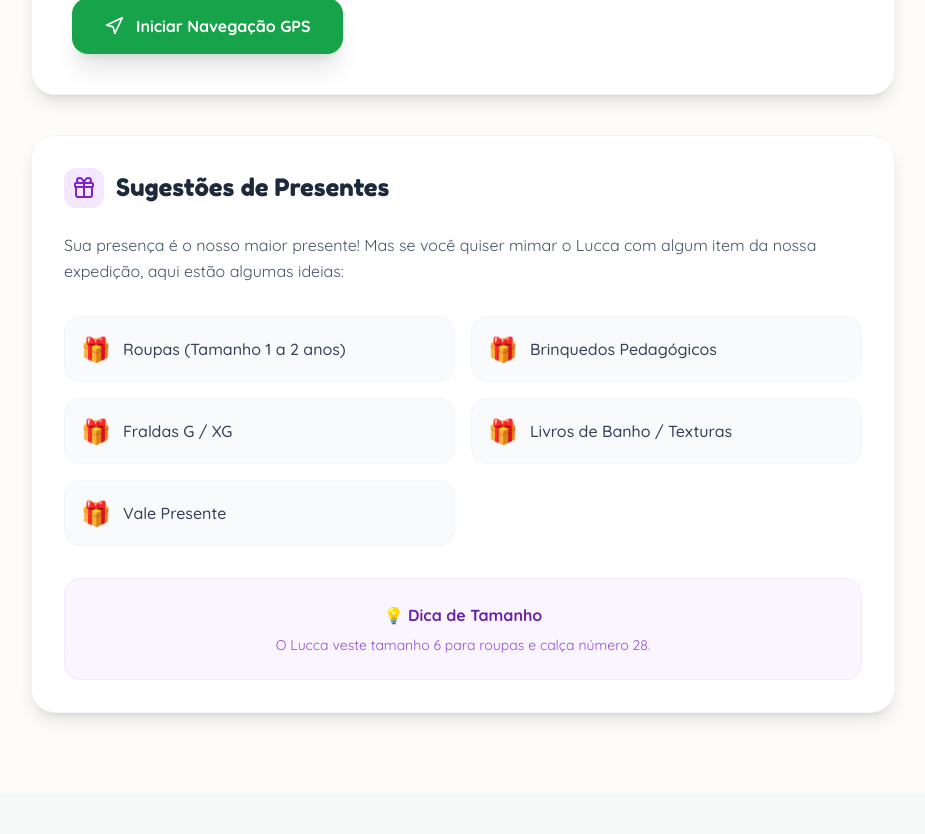
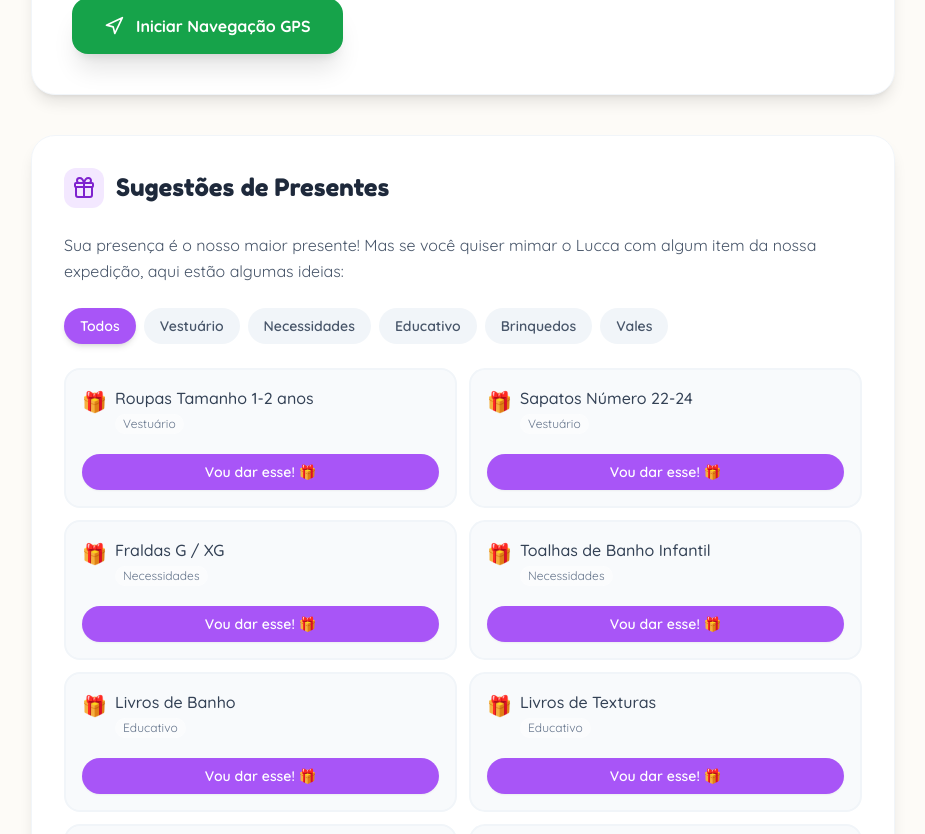
Before and after one commit to 0tiagooliveira/Aniversario-Lucca-Convite, a React (Vite) app: page / in a window 1280 px wide. Shown: the part 1960-2794 px from the top of the page, without its empty margins (177-1102 px from the left). Built offline with nearby package versions, Linux system fonts and the light colour scheme; grey boxes are pictures that could not be loaded.

Commit message:
Performance: loading screen, lazy loading de imagens, sistema de reserva de presentes com 26 opções e filtros por categoria

```diff
--- a/components/GiftList.tsx
+++ b/components/GiftList.tsx
@@ -1,9 +1,70 @@
 
-import React from 'react';
+import React, { useState, useEffect } from 'react';
 import { PARTY_DATA } from '../constants';
-import { Gift, ExternalLink } from 'lucide-react';
+import { Gift, ExternalLink, Check, X } from 'lucide-react';
 
 const GiftList: React.FC = () => {
+  const [gifts, setGifts] = useState(PARTY_DATA.giftList);
+  const [selectedGift, setSelectedGift] = useState<string | null>(null);
+  const [userName, setUserName] = useState('');
+  const [filterCategory, setFilterCategory] = useState<string>('Todos');
+
+  // Carregar presentes reservados do localStorage
+  useEffect(() => {
+    const saved = localStorage.getItem('giftReservations');
+    if (saved) {
+      const reservations = JSON.parse(saved);
+      setGifts(prev => prev.map(gift => ({
+        ...gift,
+        reservedBy: reservations[gift.id]
+      })));
+    }
+  }, []);
+
+  const categories = ['Todos', ...Array.from(new Set(gifts.map(g => g.category).filter(Boolean)))];
+
+  const filteredGifts = filterCategory === 'Todos'
+    ? gifts
+    : gifts.filter(g => g.category === filterCategory);
+
+  const reserveGift = (giftId: string) => {
+    if (!userName.trim()) {
+      alert('Por favor, digite seu nome!');
+      return;
+    }
+
+    const updated = gifts.map(g =>
+      g.id === giftId ? { ...g, reservedBy: userName } : g
+    );
+
+    setGifts(updated);
+
+    // Salvar no localStorage
+    const reservations: Record<string, string> = {};
+    updated.forEach(g => {
+      if (g.reservedBy) reservations[g.id] = g.reservedBy;
+    });
+    localStorage.setItem('giftReservations', JSON.stringify(reservations));
+
+    setSelectedGift(null);
+    setUserName('');
+  };
+
+  const cancelReservation = (giftId: string) => {
+    const updated = gifts.map(g =>
+      g.id === giftId ? { ...g, reservedBy: undefined } : g
+    );
+
+    setGifts(updated);
+
+    // Atualizar localStorage
+    const reservations: Record<string, string> = {};
+    updated.forEach(g => {
+      if (g.reservedBy) reservations[g.id] = g.reservedBy;
+    });
+    localStorage.setItem('giftReservations', JSON.stringify(reservations));
+  };
+
   return (
     <div className="bg-white rounded-3xl shadow-lg p-6 md:p-8 border border-slate-100">
       <div className="flex items-center gap-3 mb-6">
@@ -13,29 +74,125 @@ const GiftList: React.FC = () => {
         <h2 className="text-2xl font-display text-slate-800">Sugestões de Presentes</h2>
       </div>
 
-      <p className="text-slate-600 mb-8 leading-relaxed">
+      <p className="text-slate-600 mb-6 leading-relaxed">
         Sua presença é o nosso maior presente! Mas se você quiser mimar o Lucca com algum item da nossa expedição, aqui estão algumas ideias:
       </p>
 
-      <div className="grid sm:grid-cols-2 gap-4">
-        {PARTY_DATA.giftList.map((item) => (
-          <div key={item.id} className="flex items-center justify-between p-4 bg-slate-50 rounded-2xl border border-slate-100 hover:border-purple-200 transition-all">
-            <div className="flex items-center gap-3">
-              <span className="text-2xl">🎁</span>
-              <span className="font-medium text-slate-700">{item.name}</span>
+      {/* Filtro de Categorias */}
+      <div className="flex flex-wrap gap-2 mb-6">
+        {categories.map(cat => (
+          <button
+            key={cat}
+            onClick={() => setFilterCategory(cat)}
+            className={`px-4 py-2 rounded-full text-sm font-semibold transition-all ${
+              filterCategory === cat
+                ? 'bg-purple-500 text-white shadow-md'
+                : 'bg-slate-100 text-slate-600 hover:bg-slate-200'
+            }`}
+          >
+            {cat}
+          </button>
+        ))}
+      </div>
+
+      {/* Lista de Presentes */}
+      <div className="grid sm:grid-cols-2 gap-3">
+        {filteredGifts.map((item) => (
+          <div
+            key={item.id}
+            className={`p-4 rounded-2xl border-2 transition-all ${
+              item.reservedBy
+                ? 'bg-green-50 border-green-200'
+                : 'bg-slate-50 border-slate-100 hover:border-purple-200'
+            }`}
+          >
+            <div className="flex items-start justify-between gap-2 mb-2">
+              <div className="flex items-start gap-2 flex-1">
+                <span className="text-xl mt-0.5">
+                  {item.reservedBy ? '✅' : '🎁'}
+                </span>
+                <div className="flex-1">
+                  <span className="font-medium text-slate-700 block">{item.name}</span>
+                  {item.category && (
+                    <span className="text-xs text-slate-500 bg-white/50 px-2 py-0.5 rounded-full inline-block mt-1">
+                      {item.category}
+                    </span>
+                  )}
+                </div>
+              </div>
+              {item.link !== "#" && (
+                <a href={item.link} target="_blank" rel="noopener noreferrer" className="text-purple-500 hover:text-purple-700 mt-1">
+                  <ExternalLink size={16} />
+                </a>
+              )}
             </div>
-            {item.link !== "#" && (
-              <a href={item.link} className="text-purple-500 hover:text-purple-700">
-                <ExternalLink size={18} />
-              </a>
+
+            {item.reservedBy ? (
+              <div className="mt-3 flex items-center justify-between">
+                <p className="text-sm text-green-700 font-semibold">
+                  🎉 {item.reservedBy} vai dar esse!
+                </p>
+                <button
+                  onClick={() => cancelReservation(item.id)}
+                  className="text-red-500 hover:text-red-700 p-1"
+                  title="Cancelar reserva"
+                >
+                  <X size={16} />
+                </button>
+              </div>
+            ) : (
+              <button
+                onClick={() => setSelectedGift(item.id)}
+                className="mt-3 w-full bg-purple-500 hover:bg-purple-600 text-white py-2 px-4 rounded-full text-sm font-semibold transition-all shadow-sm hover:shadow-md"
+              >
+                Vou dar esse! 🎁
+              </button>
             )}
           </div>
         ))}
       </div>
 
+      {/* Modal de Confirmação */}
+      {selectedGift && (
+        <div className="fixed inset-0 z-50 flex items-center justify-center bg-black/50 backdrop-blur-sm p-4">
+          <div className="bg-white rounded-3xl p-6 md:p-8 max-w-md w-full shadow-2xl">
+            <h3 className="text-2xl font-bold text-slate-800 mb-4">Reservar Presente 🎁</h3>
+            <p className="text-slate-600 mb-6">
+              Digite seu nome para reservar este presente:
+            </p>
+            <input
+              type="text"
+              value={userName}
+              onChange={(e) => setUserName(e.target.value)}
+              placeholder="Seu nome"
+              className="w-full px-4 py-3 border-2 border-slate-200 rounded-2xl focus:border-purple-500 focus:outline-none mb-4"
+              autoFocus
+            />
+            <div className="flex gap-3">
+              <button
+                onClick={() => reserveGift(selectedGift)}
+                className="flex-1 bg-purple-500 hover:bg-purple-600 text-white py-3 px-6 rounded-full font-semibold transition-all shadow-md hover:shadow-lg flex items-center justify-center gap-2"
+              >
+                <Check size={20} />
+                Confirmar
+              </button>
+              <button
+                onClick={() => {
+                  setSelectedGift(null);
+                  setUserName('');
+                }}
+                className="flex-1 bg-slate-200 hover:bg-slate-300 text-slate-700 py-3 px-6 rounded-full font-semibold transition-all"
+              >
+                Cancelar
+              </button>
+            </div>
+          </div>
+        </div>
+      )}
+
       <div className="mt-8 p-6 bg-purple-50 rounded-2xl border border-purple-100 text-center">
         <p className="text-purple-800 font-bold mb-2">💡 Dica de Tamanho</p>
-        <p className="text-purple-700/80 text-sm">O Lucca veste tamanho 6 para roupas e calça número 28.</p>
+        <p className="text-purple-700/80 text-sm">O Lucca veste tamanho 1-2 anos para roupas e calça número 22-24.</p>
       </div>
     </div>
   );
--- /dev/null
+++ b/components/LoadingScreen.tsx
@@ -0,0 +1,21 @@
+import React from 'react';
+
+const LoadingScreen: React.FC = () => {
+  return (
+    <div className="fixed inset-0 z-[999] bg-[#5a7a4a] flex items-center justify-center">
+      <div className="text-center">
+        <div className="mb-6 animate-bounce">
+          <span className="text-8xl">🦁</span>
+        </div>
+        <h2 className="text-3xl font-display text-white mb-4">Safari do Lucca</h2>
+        <div className="flex gap-2 justify-center">
+          <div className="w-3 h-3 bg-orange-400 rounded-full animate-pulse"></div>
+          <div className="w-3 h-3 bg-orange-400 rounded-full animate-pulse delay-75"></div>
+          <div className="w-3 h-3 bg-orange-400 rounded-full animate-pulse delay-150"></div>
+        </div>
+      </div>
+    </div>
+  );
+};
+
+export default LoadingScreen;
--- a/constants.ts
+++ b/constants.ts
@@ -12,11 +12,32 @@ export const PARTY_DATA: PartyDetails = {
     mapUrl: "https://www.google.com/maps/search/?api=1&query=Rua+Marechal+Otávio+Saldanha+Mazza+6740+Curitiba"
   },
   giftList: [
-    { id: "1", name: "Roupas (Tamanho 1 a 2 anos)", link: "#" },
-    { id: "2", name: "Brinquedos Pedagógicos", link: "#" },
-    { id: "3", name: "Fraldas G / XG", link: "#" },
-    { id: "4", name: "Livros de Banho / Texturas", link: "#" },
-    { id: "5", name: "Vale Presente", link: "#" }
+    { id: "1", name: "Roupas Tamanho 1-2 anos", link: "#", category: "Vestuário" },
+    { id: "2", name: "Sapatos Número 22-24", link: "#", category: "Vestuário" },
+    { id: "3", name: "Fraldas G / XG", link: "#", category: "Necessidades" },
+    { id: "4", name: "Toalhas de Banho Infantil", link: "#", category: "Necessidades" },
+    { id: "5", name: "Livros de Banho", link: "#", category: "Educativo" },
+    { id: "6", name: "Livros de Texturas", link: "#", category: "Educativo" },
+    { id: "7", name: "Blocos de Montar Grandes", link: "#", category: "Brinquedos" },
+    { id: "8", name: "Brinquedos de Encaixe", link: "#", category: "Brinquedos" },
+    { id: "9", name: "Instrumentos Musicais Infantis", link: "#", category: "Brinquedos" },
+    { id: "10", name: "Pelúcias Animais Safari", link: "#", category: "Brinquedos" },
+    { id: "11", name: "Quebra-cabeça Baby", link: "#", category: "Educativo" },
+    { id: "12", name: "Massinha de Modelar Atóxica", link: "#", category: "Educativo" },
+    { id: "13", name: "Giz de Cera Jumbo", link: "#", category: "Educativo" },
+    { id: "14", name: "Carrinho de Empurrar", link: "#", category: "Brinquedos" },
+    { id: "15", name: "Bola Grande e Macia", link: "#", category: "Brinquedos" },
+    { id: "16", name: "Conjuntos de Prato e Talher", link: "#", category: "Necessidades" },
+    { id: "17", name: "Copos com Canudo", link: "#", category: "Necessidades" },
+    { id: "18", name: "Cadeirinha de Alimentação Portátil", link: "#", category: "Necessidades" },
+    { id: "19", name: "Mochila Infantil", link: "#", category: "Vestuário" },
+    { id: "20", name: "Roupão de Banho", link: "#", category: "Vestuário" },
+    { id: "21", name: "Pijamas Divertidos", link: "#", category: "Vestuário" },
+    { id: "22", name: "Meias Antiderrapantes", link: "#", category: "Vestuário" },
+    { id: "23", name: "Brinquedos de Puxar", link: "#", category: "Brinquedos" },
+    { id: "24", name: "Kit Praia/Piscina", link: "#", category: "Brinquedos" },
+    { id: "25", name: "Vale Presente Livraria", link: "#", category: "Vales" },
+    { id: "26", name: "Vale Presente Loja de Brinquedos", link: "#", category: "Vales" }
   ]
 };
 
--- a/types.ts
+++ b/types.ts
@@ -17,6 +17,8 @@ export interface GiftItem {
   name: string;
   priceRange?: string;
   link?: string;
+  category?: string;
+  reservedBy?: string;
 }
 
 export interface RSVPData {
```
Also changed, not shown: App.tsx (+18 -1 lines), components/FloatingBubbles.tsx (+15 -6 lines).
